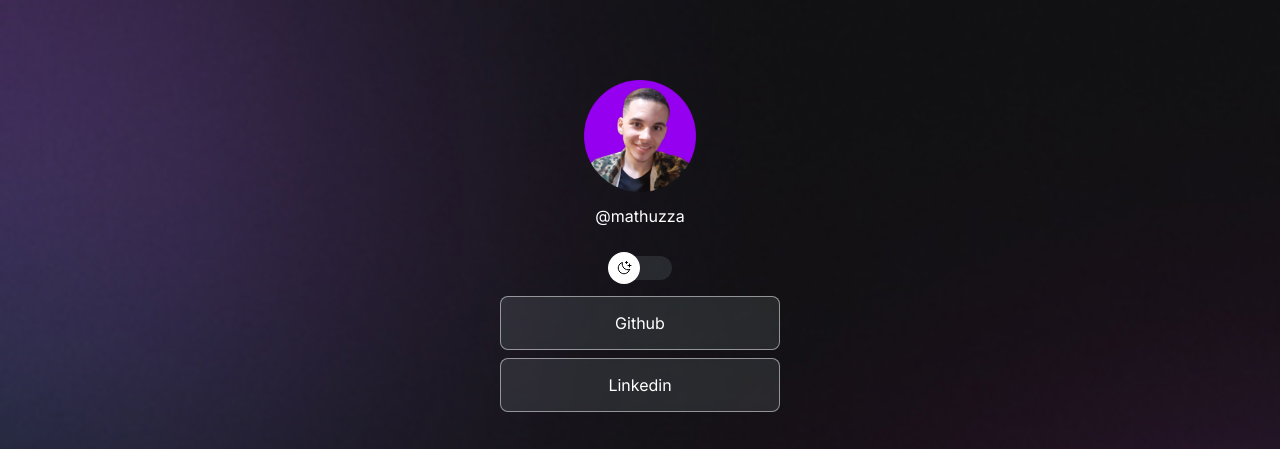
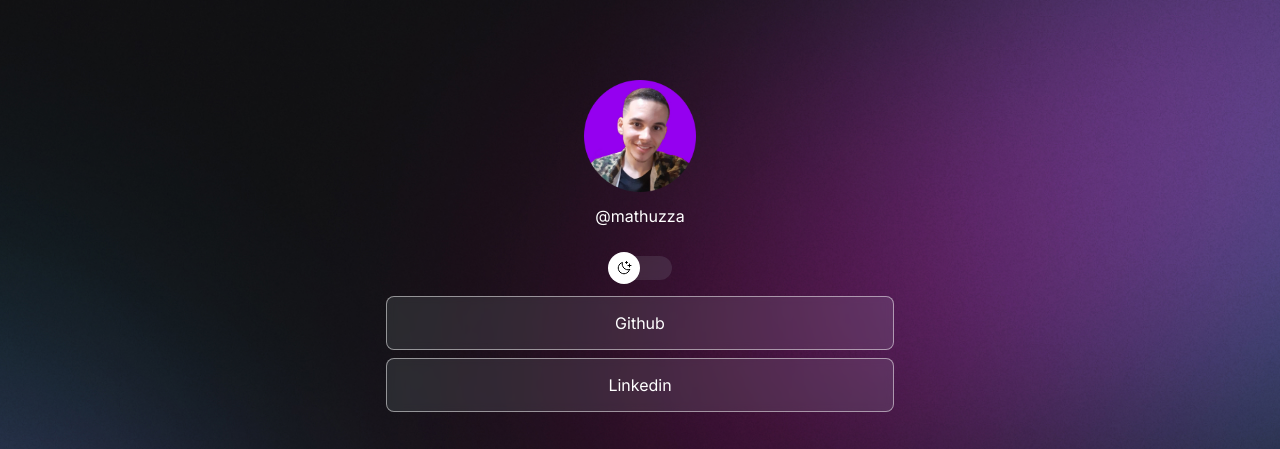
Before and after one commit to Mathuzza/ProjectLinkPage, a plain HTML site: page index.html in a window 1280 px wide. Shown: the top 449 px of the page. Drawn offline with nearby package versions, Linux system fonts and the light colour scheme.

Commit message:
adjust bGround media queries

```diff
--- a/style.css
+++ b/style.css
@@ -6,7 +6,7 @@
 
 :root {
     --text-color: white;
-    --bg-ubl: url(./bg-mobile.jpg);
+    --bg-url: url(./bg-mobile.jpg);
     --stroke-color: 1px solid rgba(255, 255, 255, 0.5);
     --surface-color: rgba(225, 255, 255, 0.1);
     --surface-color-hover: rgba(225, 255, 255, 0.02);
@@ -16,7 +16,7 @@
 
 .light {
     --text-color: black;
-    --bg-ubl: url(./bg-mobile-light.jpg);
+    --bg-url: url(./bg-mobile-light.jpg);
     --stroke-color: 1px solid rgba(0, 0, 0, 0.5);
     --surface-color: rgba(0, 0, 0, 0.05);
     --surface-color-hover: rgba(0, 0, 0, 0.02);
@@ -28,8 +28,8 @@
 
 body {
 
-    background: var(--bg-ubl) no-repeat top center/cover;
-
+    background: var(--bg-url) no-repeat top center/cover;
+    height: 100vh;
 }
 
 body * {
@@ -45,7 +45,8 @@ body * {
 }
 
 #container {
-    width: 360px;
+    width: 100%;
+    max-width: 588px;
     margin: 56px auto 0px;
     padding: 0 24px;
 
@@ -169,3 +170,14 @@ footer {
     padding: 24px 0px;
     text-align: center
 }
+
+/*Media queries*/
+@media (min-width: 700px){
+:root{
+    --bg-url: url(./bg-desktop.jpg);
+}
+
+.light {
+    --bg-url: url(./bg-desktop-light.jpg);
+}
+}
```
